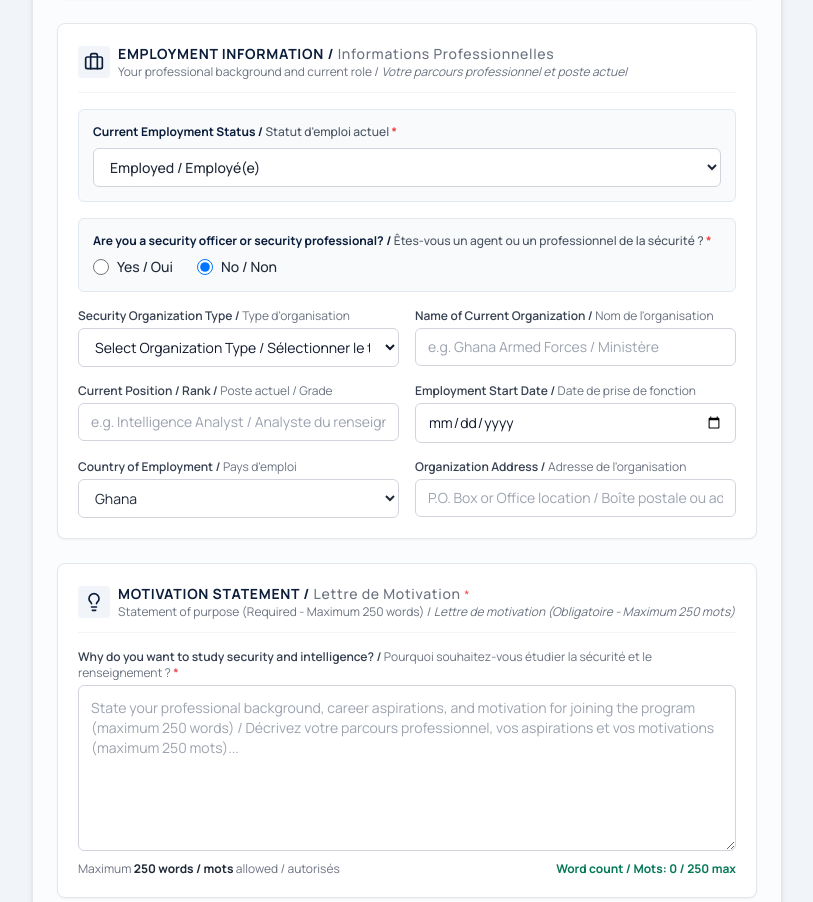
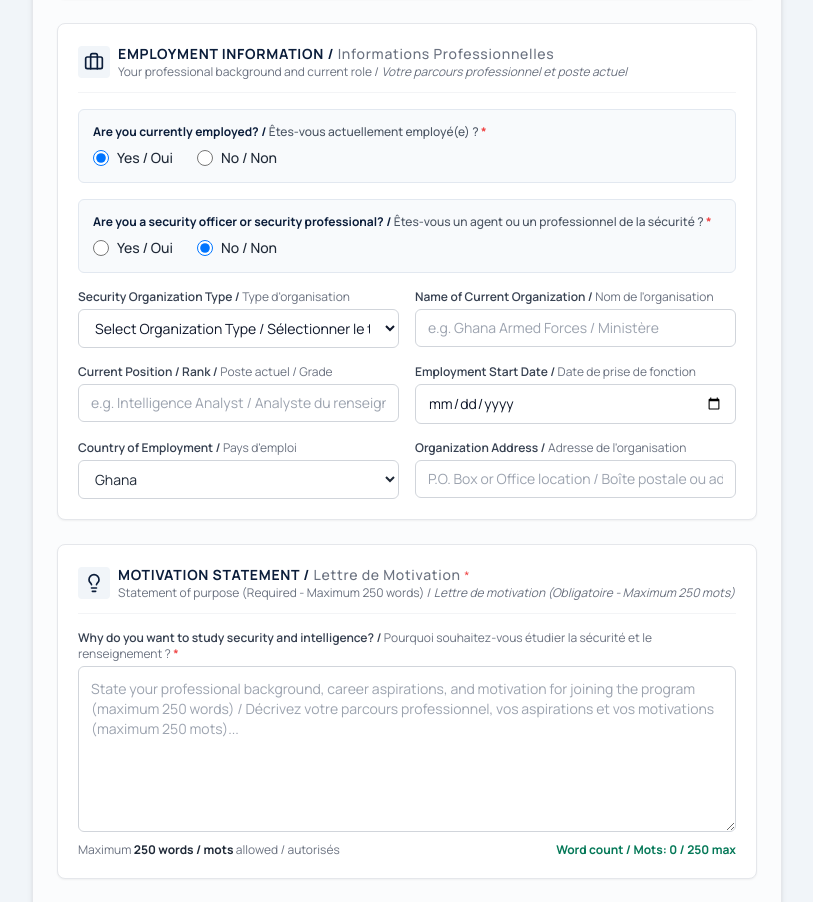
Before and after one commit to feliciopedro/uds_gem, a Next.js app: page / in a window 1280 px wide. Shown: the part 1193-2095 px from the top of the page, without its empty margins (233-1046 px from the left). Built offline with nearby package versions, Linux system fonts and the light colour scheme.

Commit message:
Replace employment status dropdown with simple Yes / No radio buttons

```diff
--- a/src/app/api/applications/draft/route.ts
+++ b/src/app/api/applications/draft/route.ts
@@ -81,7 +81,7 @@ export async function POST(req: NextRequest) {
       qualification: educationInfo?.qualificationAwarded?.trim() || 'N/A',
 
       security_professional: employmentInfo?.isSecurityOfficer === 'Yes' ? 'Yes' : 'No',
-      employment_status: employmentInfo?.employmentStatus || 'Employed',
+      employment_status: employmentInfo?.employmentStatus === 'No' ? 'No' : 'Yes',
       security_organization_type: employmentInfo?.securityOrgType || null,
       organization_name: employmentInfo?.currentOrganization?.trim() || null,
       organization_country: employmentInfo?.country?.trim() || null,
--- a/src/components/ReviewStep.tsx
+++ b/src/components/ReviewStep.tsx
@@ -184,9 +184,9 @@ export const ReviewStep: React.FC = () => {
 
         <div className="grid grid-cols-2 md:grid-cols-3 gap-3 text-xs">
           <div>
-            <span className="block text-gray-500 font-medium">Employment Status</span>
+            <span className="block text-gray-500 font-medium">Currently Employed</span>
             <span className="font-semibold text-gray-800">
-              {employmentInfo.employmentStatus || 'Employed'}
+              {employmentInfo.employmentStatus === 'No' ? 'No' : 'Yes'}
             </span>
           </div>
           <div>
--- a/src/components/sections/EmploymentInfo.tsx
+++ b/src/components/sections/EmploymentInfo.tsx
@@ -25,23 +25,35 @@ export const EmploymentInfo: React.FC = () => {
       </div>
 
       <div className="space-y-4">
-        {/* Current Employment Status (On Top) */}
+        {/* Are you currently employed? (Yes / No Radio) */}
         <div className="bg-slate-50 p-3.5 border border-slate-200 rounded-md">
           <label className="block text-xs font-bold text-[#0B1D3A] mb-2">
-            Current Employment Status / <span className="text-gray-600 font-medium">Statut d'emploi actuel</span> <span className="text-red-500">*</span>
+            Are you currently employed? / <span className="text-gray-600 font-medium">Êtes-vous actuellement employé(e) ?</span> <span className="text-red-500">*</span>
           </label>
-          <select
-            value={employmentInfo.employmentStatus || 'Employed'}
-            onChange={(e) => updateEmploymentInfo('employmentStatus', e.target.value)}
-            className="w-full text-sm px-3 py-2 border border-gray-300 rounded-md focus:outline-none focus:ring-1 focus:border-[#0B1D3A] focus:ring-[#0B1D3A] bg-white text-gray-800 font-medium"
-          >
-            <option value="Employed">Employed / Employé(e)</option>
-            <option value="Self-Employed">Self-Employed / Indépendant(e)</option>
-            <option value="Civil / Public Servant">Civil / Public Servant / Fonctionnaire</option>
-            <option value="Unemployed">Unemployed / Sans emploi</option>
-            <option value="Student">Student / Étudiant(e)</option>
-            <option value="Retired">Retired / Retraité(e)</option>
-          </select>
+          <div className="flex items-center gap-6">
+            <label className="inline-flex items-center gap-2 text-sm text-gray-800 font-medium cursor-pointer">
+              <input
+                type="radio"
+                name="isEmployed"
+                value="Yes"
+                checked={employmentInfo.employmentStatus === 'Yes' || employmentInfo.employmentStatus === 'Employed' || !employmentInfo.employmentStatus}
+                onChange={() => updateEmploymentInfo('employmentStatus', 'Yes')}
+                className="w-4 h-4 text-[#0B1D3A] focus:ring-[#0B1D3A]"
+              />
+              Yes / Oui
+            </label>
+            <label className="inline-flex items-center gap-2 text-sm text-gray-800 font-medium cursor-pointer">
+              <input
+                type="radio"
+                name="isEmployed"
+                value="No"
+                checked={employmentInfo.employmentStatus === 'No'}
+                onChange={() => updateEmploymentInfo('employmentStatus', 'No')}
+                className="w-4 h-4 text-[#0B1D3A] focus:ring-[#0B1D3A]"
+              />
+              No / Non
+            </label>
+          </div>
         </div>
 
         {/* Are you a security officer/professional? */}
--- a/src/context/FormContext.tsx
+++ b/src/context/FormContext.tsx
@@ -31,7 +31,7 @@ const INITIAL_FORM_DATA: ApplicationFormData = {
     qualificationAwarded: '',
   },
   employmentInfo: {
-    employmentStatus: 'Employed',
+    employmentStatus: 'Yes',
     isSecurityOfficer: 'No',
     securityOrgType: '',
     currentOrganization: '',
```
